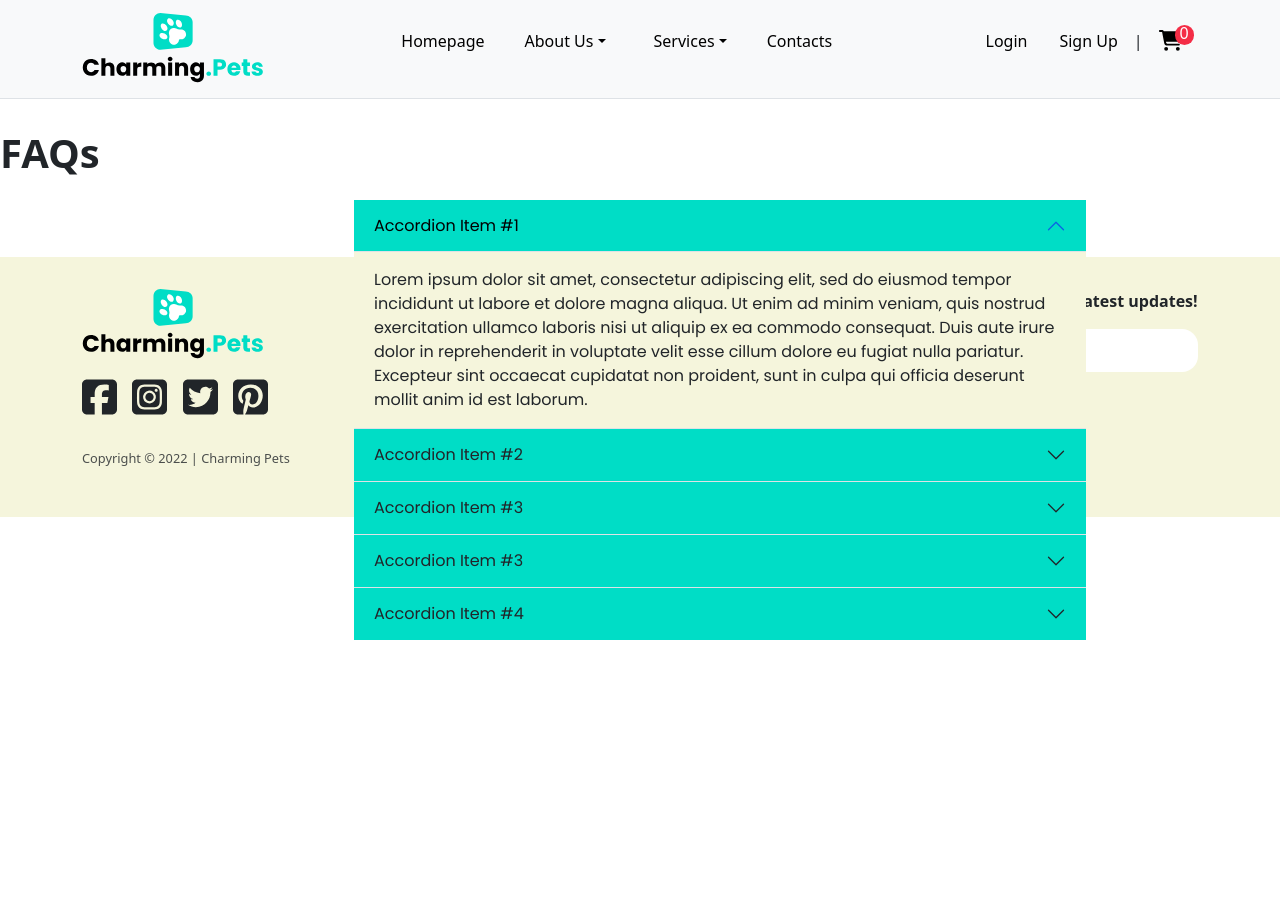
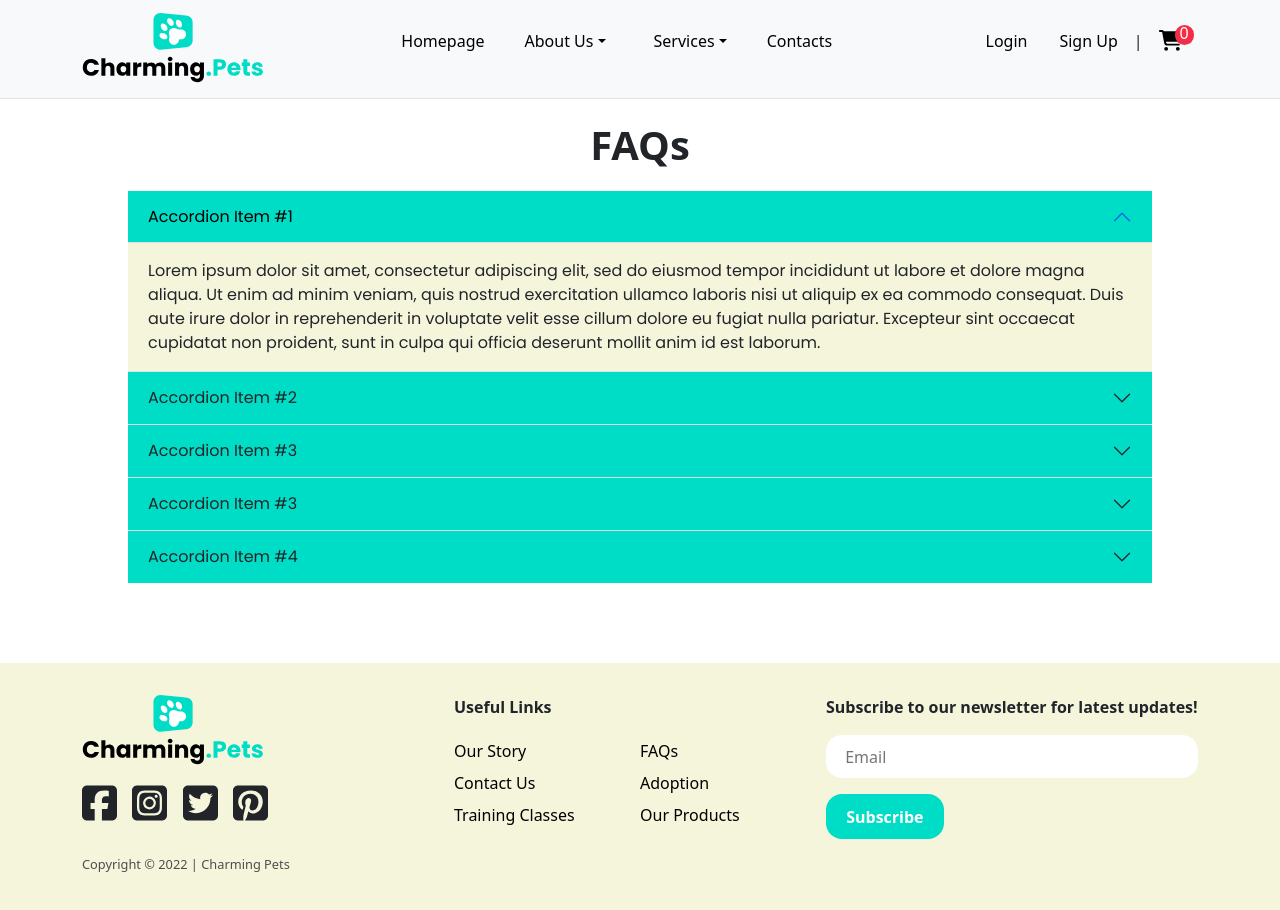
Before and after one commit to LightLotus/group-3-nickel-capstone, a React (Create React App) app: page /faq in a window 1280 px wide. Shown: the top 910 px of the page. Before the commit the page ends 800 px from the top, so only its background shows below. Built offline with nearby package versions, Linux system fonts and the light colour scheme.

Commit message:
updated faqs

```diff
--- a/src/css/FAQ.css
+++ b/src/css/FAQ.css
@@ -1,16 +1,23 @@
 .faq{
-    /* Rectangle 10 */
-  position: absolute;
+
+  /* position: absolute;
   width: 732px;
   height: 106px;
   left: 354px;
-  top: 200px;
+  top: 200px; */
+  margin: auto;
+  width: 80%;
   font-family: 'Poppins';
   font-style: normal;
   font-weight: 400;
   font-size: 16px;
   line-height: 24px;
   color: #000000;
+  }
+
+  .header {
+    font-weight: bold;
+    font-size: 2.5rem;
   }
 
   .accordion-button {
--- a/src/pages/FAQ.js
+++ b/src/pages/FAQ.js
@@ -4,7 +4,7 @@ import "../css/FAQ.css";
 const FAQ = () => {
   return (
     <>
-    <div className='text-center'><h1><b>FAQs</b></h1></div>
+    <div className='header text-center'><p><b>FAQs</b></p></div>
       <Accordion className="faq" defaultActiveKey="0" flush>
         <Accordion.Item eventKey="0">
           <Accordion.Header>Accordion Item #1</Accordion.Header>
```
Also changed, not shown: src/css/Footer.css (line endings or trailing spaces).
